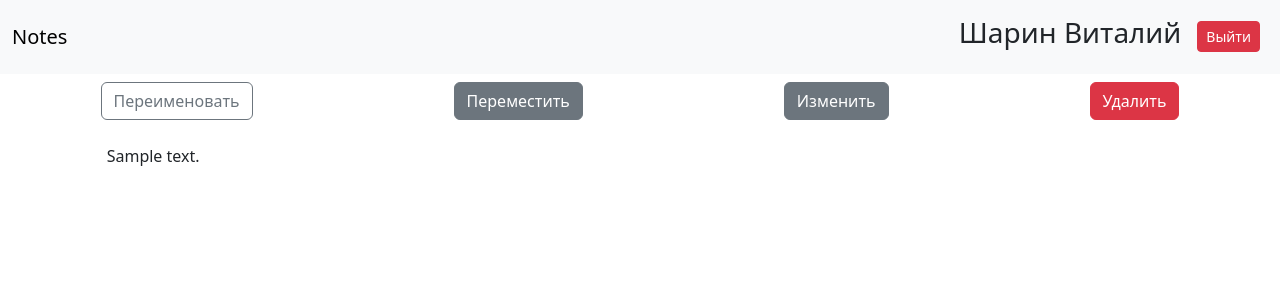
After one commit to Vitaliy-Sharin/project_notes, a Django app: page /user/1/view_note/1 in a window 1280 px wide. The commit adds this page. Shown: the top 300 px of the page. Run offline with Django 5.2, Linux system fonts and the light colour scheme; a user stored in the database is signed in; tables that the repository leaves empty hold one stand-in row (values such as "Sample post"); some libraries are stand-ins or nearby versions.

Commit message:
Добавлена возможность просматривать заметки пользователя

```diff
--- a/project_notes/notes/urls.py
+++ b/project_notes/notes/urls.py
@@ -4,4 +4,5 @@ from . import views
 urlpatterns = [
     path('', views.home, name='home'),
     path('user/<int:id_user>/view_folder/<int:id_folder>', views.view_folder, name='view_folder'),
+    path('user/<int:id_user>/view_note/<int:id_note>', views.view_note, name='view_note'),
 ]
--- a/project_notes/notes/views.py
+++ b/project_notes/notes/views.py
@@ -6,6 +6,7 @@ from notes.models import Note, Folder
 
 
 # Create your views here.
+@require_http_methods(['GET'])
 def home(request):
     user = request.user
     user_notes = []
@@ -23,11 +24,26 @@ def view_folder(request, id_user, id_folder):
     if user.id != id_user:
         user_error = 'Данная папка принадлежит другому пользователю'
         return render(request, 'view_folder.html', {'user_error': user_error, 'folder': None, 'notes': None})
-    getted_folder = get_object_or_404(Folder, id=id_folder, user__id=id_user)
+    gotten_folder = get_object_or_404(Folder, id=id_folder, user__id=id_user)
     folder_notes = Note.objects.filter(user=user.id, parent_folder__id=id_folder)
     data = {
         'user_error': None,
-        'folder': getted_folder,
+        'folder': gotten_folder,
         'notes': folder_notes
-        }
+    }
     return render(request, 'view_folder.html', data)
+
+
+@login_required
+@require_http_methods(['GET'])
+def view_note(request, id_user, id_note):
+    user = request.user
+    if user.id != id_user:
+        user_error = 'Данная заметка принадлежит другому пользователю'
+        return render(request, 'view_user_note.html', {'user_error': user_error})
+    gotten_note = get_object_or_404(Note, id=id_note, user__id=id_user)
+    data = {
+        'user_error': None,
+        'note': gotten_note,
+    }
+    return render(request, 'view_user_note.html', data)
--- a/project_notes/templates/base/view_notes.html
+++ b/project_notes/templates/base/view_notes.html
@@ -1,7 +1,10 @@
 {% for note in notes %}
      <div class="card w-75">
         <div class="card-header">
-            <a href="#" class="link-dark" style="text-decoration: none"><h4 class="card-title text-center">{{ note.name }}</h4></a>
+            <a href="{% url 'view_note' request.user.id note.id %}"
+               class="link-dark" style="text-decoration: none">
+                <h4 class="card-title text-center">{{ note.name }}</h4>
+            </a>
         </div>
         <div class="card-body">
             <div class="d-flex justify-content-between">
--- /dev/null
+++ b/project_notes/templates/view_user_note.html
@@ -0,0 +1,33 @@
+{% extends 'base.html' %}
+{% block title %}
+{% if not user_error %}
+        {{ note.name }}
+    {% else %}
+        Ошибка
+    {% endif %}
+{% endblock title %}
+{% block content %}
+{% if not user_error %}
+    <div class="d-flex justify-content-around">
+        <div class="p-2">
+            <a href="#" class="btn btn-outline-secondary">Переименовать</a>
+        </div>
+        <div class="p-2">
+            <a class="btn btn-secondary" href="#">Переместить</a>
+        </div>
+        <div class="p-2">
+            <a class="btn btn-secondary" href="#">Изменить</a>
+        </div>
+        <div class="p-2">
+            <a class="btn btn-danger" href="#">Удалить</a>
+        </div>
+    </div>
+    <div class="d-flex justify-content-around mt-3">
+        <div class="col-10">
+            <p>{{ note.note_text }}</p>
+        </div>
+    </div>
+{% else %}
+    <h4 class="text-center">{{user_error}}</h4>
+{% endif %}
+{% endblock content %}
```
